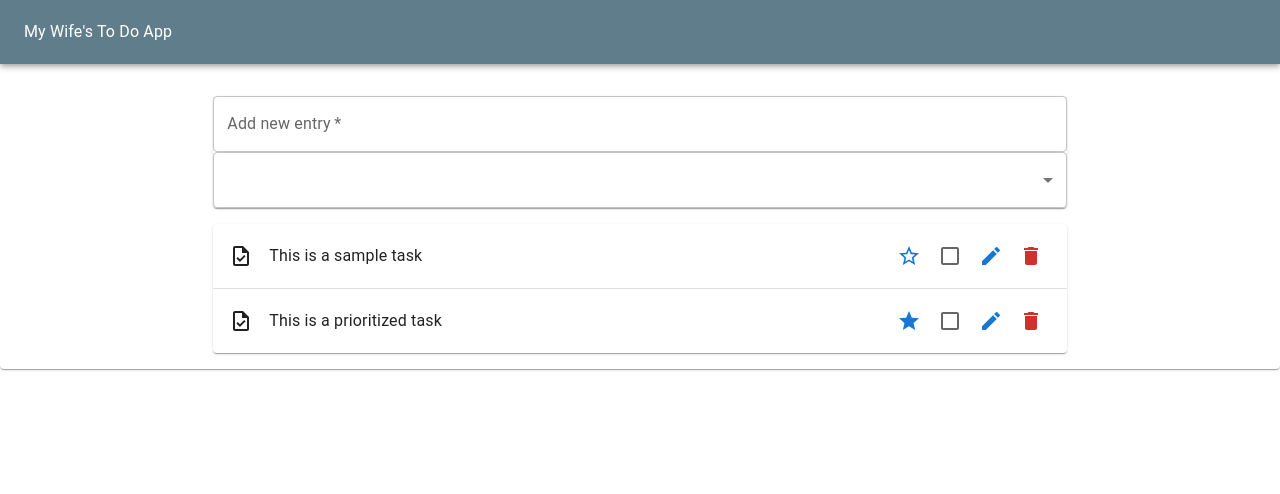
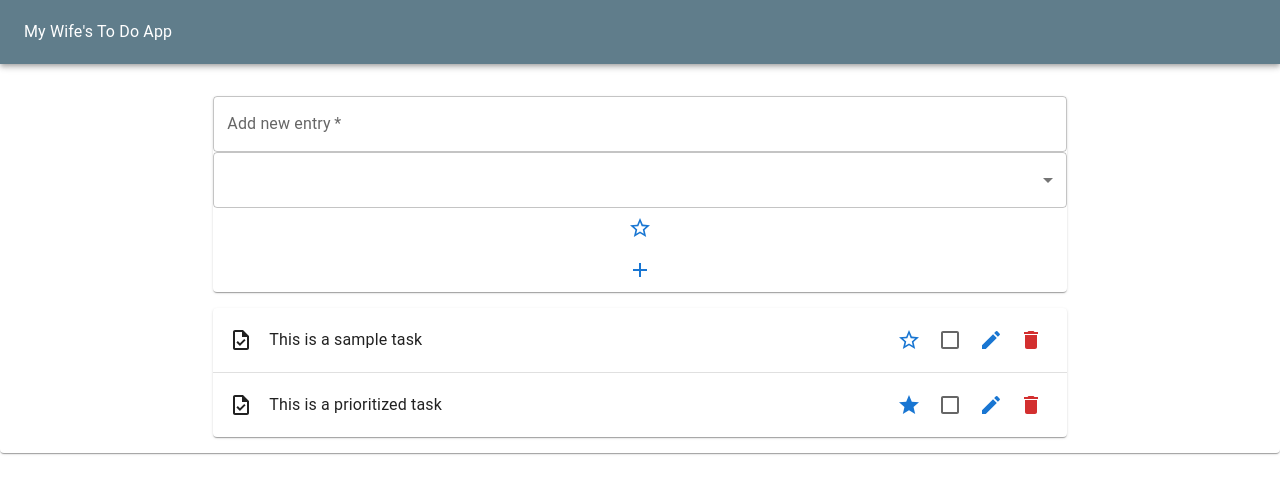
Before and after one commit to thiteixeira/my-wifes-todo, a React (Create React App) app: page / in a window 1280 px wide. Shown: the top 494 px of the page. Built offline with nearby package versions, Linux system fonts and the light colour scheme.

Commit message:
add prioritized option and add button

```diff
--- a/src/components/TodoForm.tsx
+++ b/src/components/TodoForm.tsx
@@ -2,12 +2,14 @@ import { useContext, useState } from "react";
 import Paper from "@mui/material/Paper";
 import TextField from "@mui/material/TextField";
 import FormControl from "@mui/material/FormControl";
+import IconButton from "@mui/material/IconButton";
 import Divider from "@mui/material/Divider";
 import Select from "@mui/material/Select";
 import MenuList from "@mui/material/MenuList";
 import MenuItem from "@mui/material/MenuItem";
 import ListItemText from "@mui/material/ListItemText";
 import ListItemIcon from "@mui/material/ListItemIcon";
+import AddOutlinedIcon from "@mui/icons-material/AddOutlined";
 import TaskOutlinedIcon from "@mui/icons-material/TaskOutlined";
 import CakeOutlinedIcon from "@mui/icons-material/CakeOutlined";
 import AccountBalanceOutlinedIcon from "@mui/icons-material/AccountBalanceOutlined";
@@ -15,6 +17,8 @@ import AlarmOutlinedIcon from "@mui/icons-material/AlarmOutlined";
 import AnnouncementOutlinedIcon from "@mui/icons-material/AnnouncementOutlined";
 import HourglassBottomOutlinedIcon from "@mui/icons-material/HourglassBottomOutlined";
 import DateRangeOutlinedIcon from "@mui/icons-material/DateRangeOutlined";
+import StarBorderOutlinedIcon from "@mui/icons-material/StarBorderOutlined";
+import StarOutlinedIcon from "@mui/icons-material/StarOutlined";
 import { useInputState } from "../hooks/useInputState";
 import { useToggle } from "../hooks/useToggleState";
 import { TodoType, TodosContext } from "../context/TodosContext";
@@ -22,30 +26,37 @@ import { TodoType, TodosContext } from "../context/TodosContext";
 const OPTIONS = [
   {
     component: <TaskOutlinedIcon />,
+    key: TodoType.Task,
     description: "Task (default)",
   },
   {
     component: <DateRangeOutlinedIcon />,
+    key: TodoType.Anniversary,
     description: "Anniversary",
   },
   {
     component: <CakeOutlinedIcon />,
+    key: TodoType.Birthday,
     description: "Birthday",
   },
   {
     component: <HourglassBottomOutlinedIcon />,
+    key: TodoType.Deadline,
     description: "Deadline",
   },
   {
     component: <AccountBalanceOutlinedIcon />,
+    key: TodoType.Financial,
     description: "Financial",
   },
   {
     component: <AnnouncementOutlinedIcon />,
+    key: TodoType.Other,
     description: "Other",
   },
   {
     component: <AlarmOutlinedIcon />,
+    key: TodoType.Reminder,
     description: "Reminder",
   },
 ];
@@ -71,7 +82,6 @@ export const TodoForm = (): JSX.Element => {
 
   return (
     <Paper style={{ margin: "1rem 0" }}>
-      <form onSubmit={handleSubmit}>
       <FormControl fullWidth>
         <TextField
           required
@@ -85,7 +95,7 @@ export const TodoForm = (): JSX.Element => {
           <MenuList>
             {OPTIONS.map((option, idx) => (
               <>
-                  <MenuItem>
+                <MenuItem onClick={() => setTaskType(option.key)}>
                   <ListItemIcon>{option.component}</ListItemIcon>
                   <ListItemText>{option.description}</ListItemText>
                 </MenuItem>
@@ -94,8 +104,22 @@ export const TodoForm = (): JSX.Element => {
             ))}
           </MenuList>
         </Select>
+        <IconButton
+          color="primary"
+          aria-label="favorite"
+          onClick={togglePrioritized}
+        >
+          {isPrioritized ? <StarOutlinedIcon /> : <StarBorderOutlinedIcon />}
+        </IconButton>
+        <IconButton
+          color="primary"
+          sx={{ p: "10px" }}
+          aria-label="add new entry"
+          onClick={handleSubmit}
+        >
+          <AddOutlinedIcon />
+        </IconButton>
       </FormControl>
-      </form>
     </Paper>
   );
 };
--- a/src/reducers/TodosReducer.js
+++ b/src/reducers/TodosReducer.js
@@ -9,8 +9,8 @@ const todosReducer = (state, action) => {
           date: new Date(),
           id: uuidv4(),
           description: action.payload.description,
-          isCompleted: false,
-          isPriority: false,
+          isCompleted: action.payload.isCompleted,
+          isPriority: action.payload.isPriority,
           type: action.payload.task,
         },
       ];
```
Lines whose indentation alone changed are shown as unchanged.
